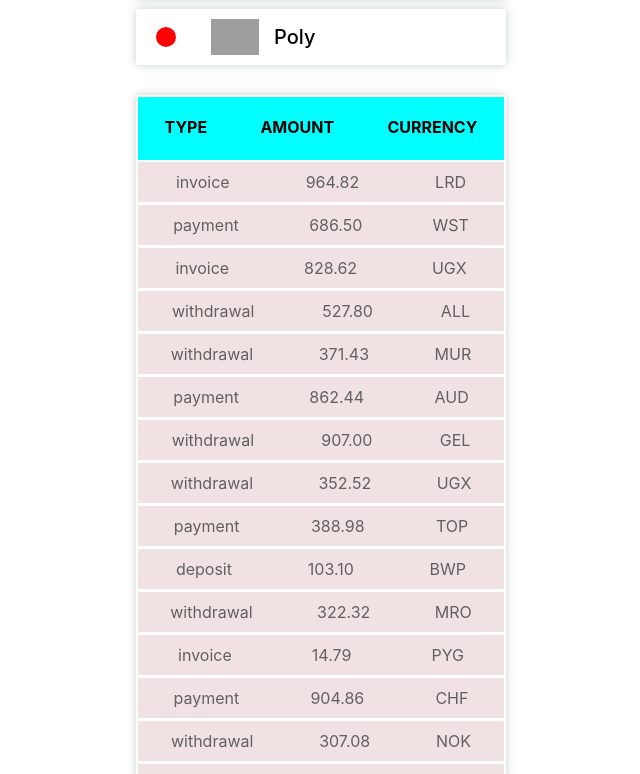
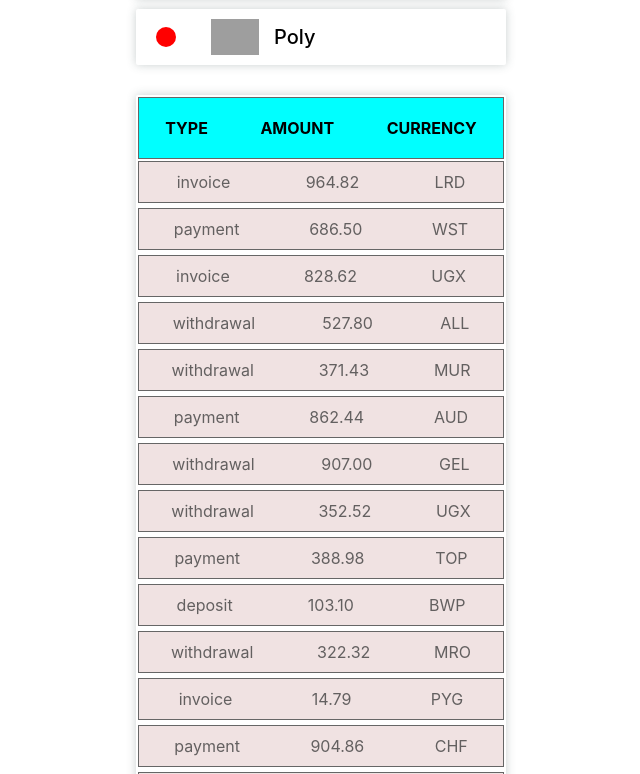
Before and after one commit to Serhii-Pradid/goit-react-hw-01-components, a React (Create React App) app: page / in a window 1280 px wide. Shown: the part 986-1760 px from the top of the page, without its empty margins (319-959 px from the left). Built offline with nearby package versions, Linux system fonts and the light colour scheme; grey boxes are pictures that could not be loaded.

Commit message:
task 4 fixed

```diff
--- a/src/components/TransactionHistory/TransactionHistory.module.css
+++ b/src/components/TransactionHistory/TransactionHistory.module.css
@@ -3,10 +3,13 @@ table {
     margin-top: 30px;
     box-shadow: 0 0 10px #c6cccced;
     border-radius: 2px;
+
     }
 
-thead {
+    thead {
     background-color: aqua;
+    border-collapse: collapse;
+        border: 1px solid #666;
 }
 
 table th {
@@ -19,8 +22,10 @@ table th {
 table tr {
     display: flex;
     justify-content: space-around;
-    margin-bottom: 3px;
+
     border-spacing: 10px;
+    border-collapse: collapse;
+    border: 1px solid #666;
 
 }
 
@@ -31,5 +36,6 @@ color: rgb(99, 96, 96);
 }
 
 tbody tr {
-    background-color: rgb(240, 226, 226)
+    background-color: rgb(240, 226, 226);
+    margin-bottom: 5px;
 }
```
